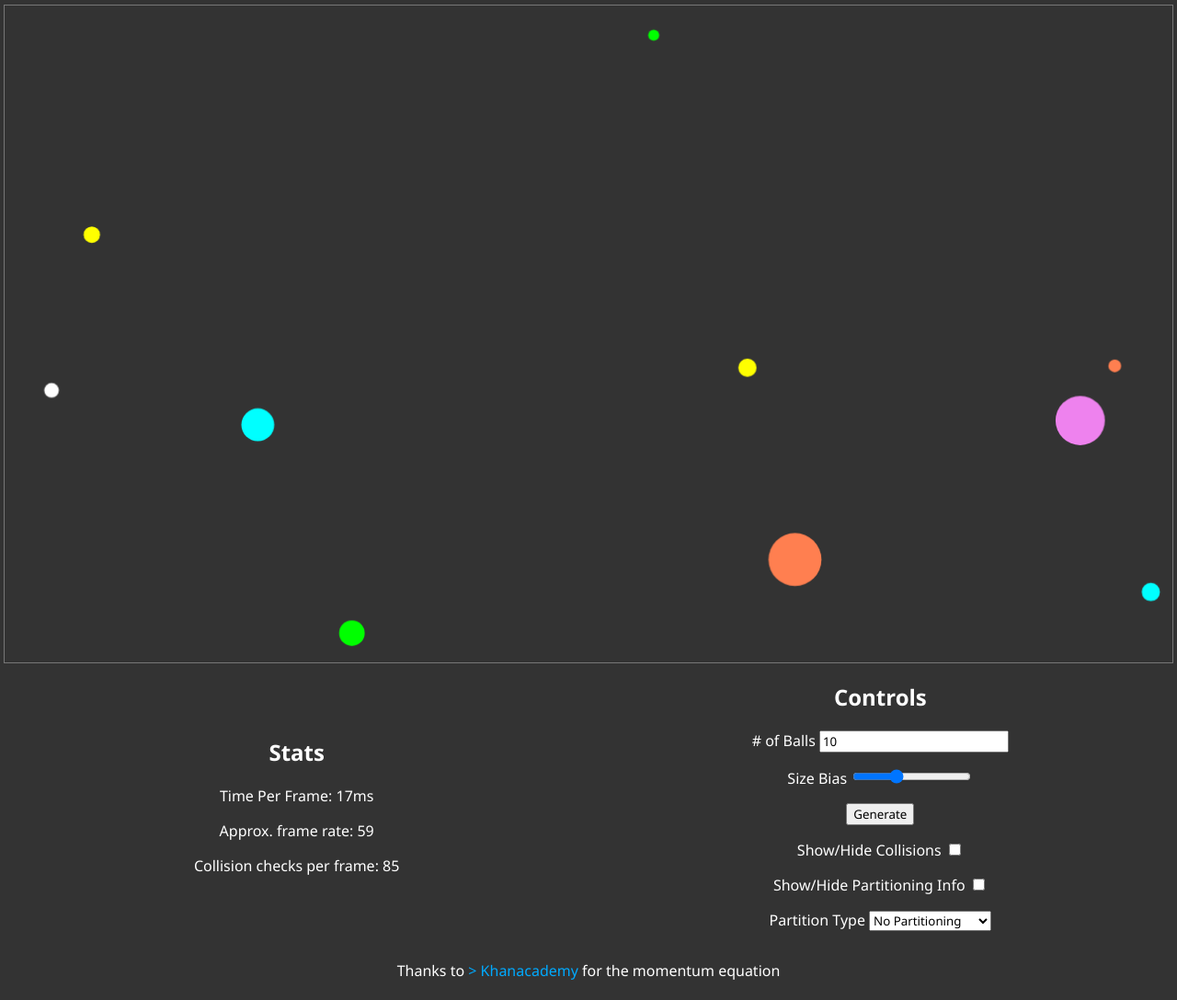
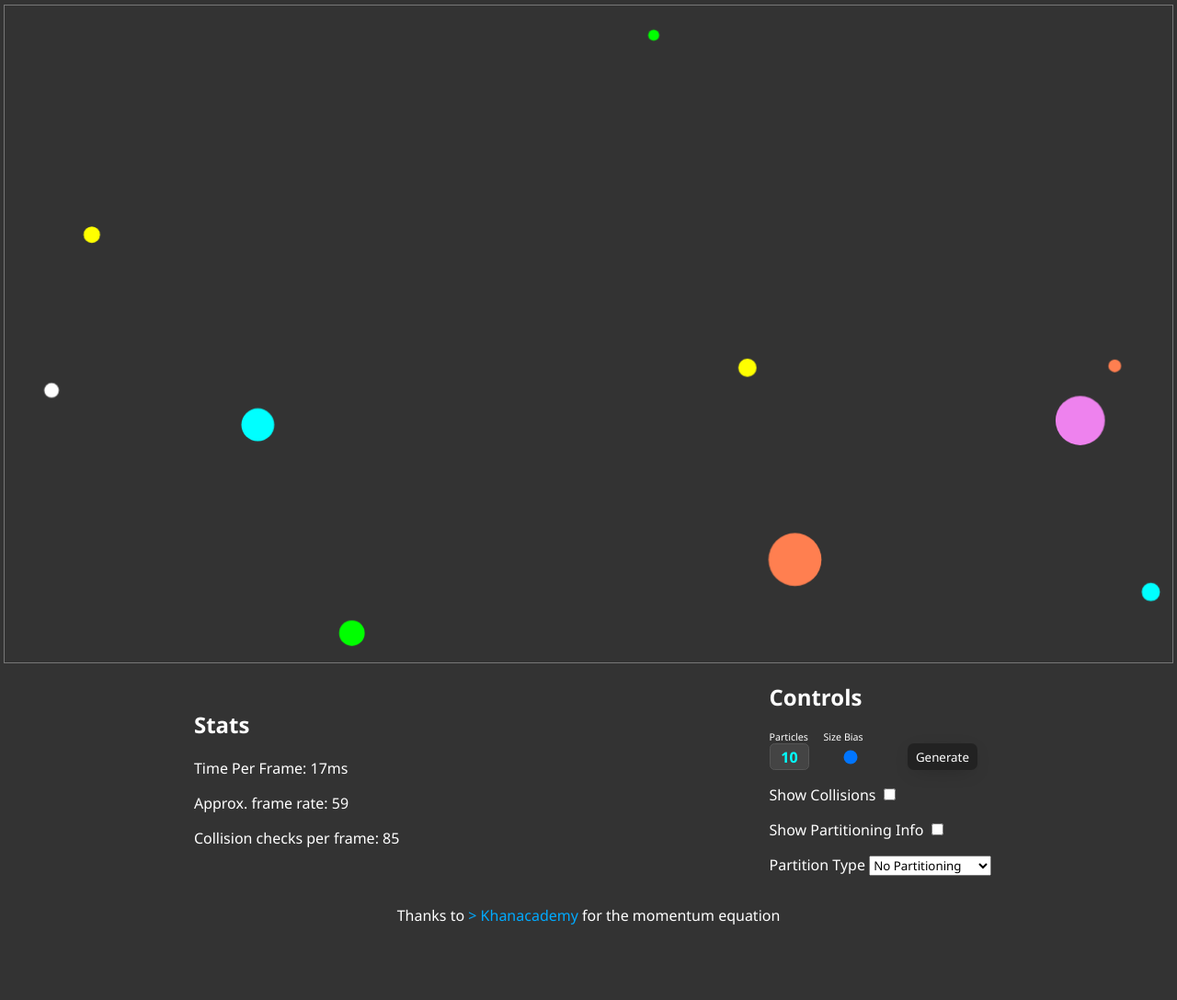
Before and after one commit to andydevs/collision-detection, a website built with webpack: page index.html in a window 1280 px wide. Shown: the whole page at 92% size. After the commit the page ends 1028 px from the top, so only its background shows below. Built offline with nearby package versions, Linux system fonts and the light colour scheme.

Commit message:
Added some nifty styling

```diff
--- a/app/code/ui/controls.js
+++ b/app/code/ui/controls.js
@@ -48,7 +48,7 @@ export class Controls {
     constructor(partitionControl) {
         this._numberBalls = document.querySelector('#number-balls')
         this._sizeBias = document.querySelector('#size-bias')
-        this._generateButton = document.querySelector('#generate-balls')
+        this._generateButton = document.querySelector('#generate')
         this._collisionCheck = document.querySelector('#show-collision')
         this._partitionCheck = document.querySelector('#show-partitions')
         this._partitionControl = partitionControl
--- a/app/style/main.scss
+++ b/app/style/main.scss
@@ -20,13 +20,17 @@ a {
     color: #00aaff;
     text-decoration: none;
 }
+
 a::before {
     content: '>';
 }
 
 #app {
+    padding: 4pt;
+}
+
+#footer {
     text-align: center;
-    padding: 4pt;
 }
 
 #grid {
@@ -39,6 +43,7 @@ a::before {
     grid-template-areas:
         "canvas canvas"
         "stats controls";
+
     @media screen and (max-width: 450px) {
         grid-template-columns: 1fr;
         grid-template-areas:
@@ -53,3 +58,100 @@ a::before {
     border: 1px solid #777;
     grid-area: canvas;
 }
+
+#simulation-params {
+    display: grid;
+    grid-template-columns: auto auto auto;
+    grid-template-rows: auto auto;
+    grid-auto-flow: column;
+    grid-template-areas:
+        "nb-label sb-label empty"
+        "nb-input sb-input generate";
+    justify-content: stretch;
+    align-items: stretch;
+
+    label {
+        font-size: 8pt;
+    }
+}
+
+#number-balls-label {
+    grid-area: nb-label;
+    text-align: left;
+}
+
+#number-balls {
+    grid-area: nb-input;
+    width: 4ch;
+    background-color: transparent;
+    border: none;
+    padding: 2pt;
+    font-size: 12pt;
+    text-align: center;
+    font-weight: bold;
+    color: cyan;
+    border: 1px solid #555;
+    border-radius: 4pt;
+    background-color: #444;
+
+    &::-webkit-inner-spin-button,
+    &::-webkit-outer-spin-button {
+        -webkit-appearance: none;
+    }
+
+    -moz-appearance: textfield;
+    appearance: textfield;
+}
+
+#size-bias-label {
+    grid-area: sb-label;
+    text-align: left;
+}
+
+#size-bias {
+    grid-area: sb-input;
+    -webkit-appearance: none;
+    -moz-appearance: none;
+    appearance: none;
+    width: 10ch;
+    background: none;
+    margin: 0pt;
+
+    &::-moz-range-thumb {
+        visibility: hidden;
+    }
+
+    &::-moz-range-track {
+        background-color: #222;
+        height: 100%;
+        border-radius: 5pt;
+    }
+
+    &::-moz-range-progress {
+        background-color: coral;
+        height: 100%;
+        border-radius: 5pt;
+    }
+}
+
+#generate {
+    grid-area: generate;
+    background: linear-gradient(to left, #222 0%, #222 50%, violet 50%, violet 100%);
+    background-size: 210%;
+    background-position: 100%;
+    transition: background-position 0.25s ease-in-out,
+        color 0.25s ease-in-out,
+        box-shadow 0.25s ease-in-out;
+    border: none;
+    color: white;
+    width: 10ch;
+    border-radius: 5pt;
+    box-shadow: 0px 5px 22px -8px rgba(0, 0, 0, 0.30);
+
+    &:hover {
+        background-color: violet;
+        color: black;
+        background-position: 0%;
+        box-shadow: 0px 5px 20px 0px rgba(0, 0, 0, 0.50);
+    }
+}
--- a/index.html
+++ b/index.html
@@ -21,24 +21,20 @@
             </div>
             <div id="controls">
                 <h2>Controls</h2>
-                <div>
-                    <p>
-                        <label># of Balls</label>
-                        <input id="number-balls" type="number" value="10" min="0">
-                    </p>
-                    <p>
-                        <label>Size Bias</label>
-                        <input id="size-bias" type="range" value="0.35" min="0.00" step="0.05" max="1.0">
-                    </p>
-                    <button id="generate-balls">Generate</button>
+                <div id="simulation-params">
+                    <label id="number-balls-label">Particles</label>
+                    <input id="number-balls" type="number" value="10" min="0">
+                    <label id="size-bias-label">Size Bias</label>
+                    <input id="size-bias" type="range" value="0.35" min="0.00" step="0.05" max="1.0">
+                    <button id="generate">Generate</button>
                 </div>
                 <div>
-                    <p>
-                        <label>Show/Hide Collisions</label>
+                    <p class="checkbox-control">
+                        <label>Show Collisions</label>
                         <input type="checkbox" id="show-collision"><br>
                     </p>
-                    <p>
-                        <label>Show/Hide Partitioning Info</label>
+                    <p class="checkbox-control">
+                        <label>Show Partitioning Info</label>
                         <input type="checkbox" id="show-partitions"><br>
                     </p>
                 </div>
@@ -48,7 +44,7 @@
                 </p>
             </div>
         </div>
-        <div>
+        <div id="footer">
             <p>
                 Thanks to
                 <a
```
